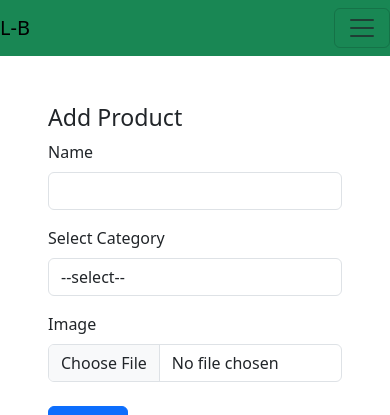
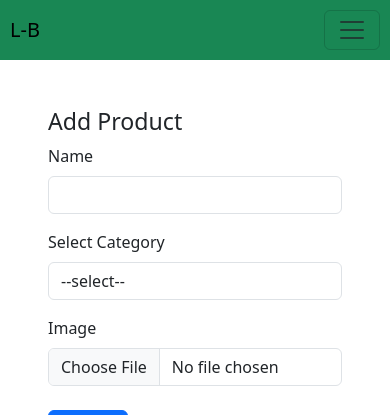
Before and after one commit to aqashii/lnb-manage-products, a PHP site: page /index.php?page=addproduct in a window 390 px wide. Shown: the top 415 px of the page. Run offline with PHP 8.4, Linux system fonts and the light colour scheme; data comes from the database, SQL or seed files in the repository.

Commit message:
navbar make as responsive

```diff
--- a/assets/css/style.css
+++ b/assets/css/style.css
@@ -14,3 +14,11 @@ td{
 th {
     text-align: center;
 }
+.header-menu {
+    padding: 10px;
+}
+
+.header-menu .menu.is-active {
+    display: block;
+
+}
--- a/assets/js/script.js
+++ b/assets/js/script.js
@@ -154,6 +154,13 @@ function getCategories() {
 
 $(document).ready(function () {
   console.log("document is ready loaded");
+
+// toggle nav bar in responsive
+  var menu = $(".menu");
+  $("#toggle-btn").on("click",function(){
+    // alert("heklo");
+    menu.toggleClass('is-active');
+  });
 
   // checking which page is loaded with hidden input value
   if ($("#thispage").val() == "manage-product") {
--- a/includes/header.php
+++ b/includes/header.php
@@ -16,12 +16,12 @@
     <script src="https://code.jquery.com/jquery-3.7.1.min.js" integrity="sha256-/JqT3SQfawRcv/BIHPThkBvs0OEvtFFmqPF/lYI/Cxo=" crossorigin="anonymous"></script>
 
 </head>
-<nav class="navbar navbar-expand-lg navbar-light bg-success">
+<nav class="header-menu navbar navbar-expand-lg navbar-light bg-success">
     <a class="navbar-brand" href="#">L-B</a>
-    <button class="navbar-toggler" type="button" data-toggle="collapse" data-target="#navbarNavDropdown" aria-controls="navbarNavDropdown" aria-expanded="false" aria-label="Toggle navigation">
+    <button class="navbar-toggler" id="toggle-btn" type="button" data-toggle="collapse" data-target="#navbarNavDropdown" aria-controls="navbarNavDropdown" aria-expanded="false" aria-label="Toggle navigation">
         <span class="navbar-toggler-icon"></span>
     </button>
-    <div class="collapse navbar-collapse" id="navbarNavDropdown">
+    <div class="menu collapse navbar-collapse" id="navbarNavDropdown">
         <ul class="navbar-nav">
             <li class="nav-item active">
                 <a class="nav-link" href="">Dashboard <span class="sr-only"></span></a>
```
